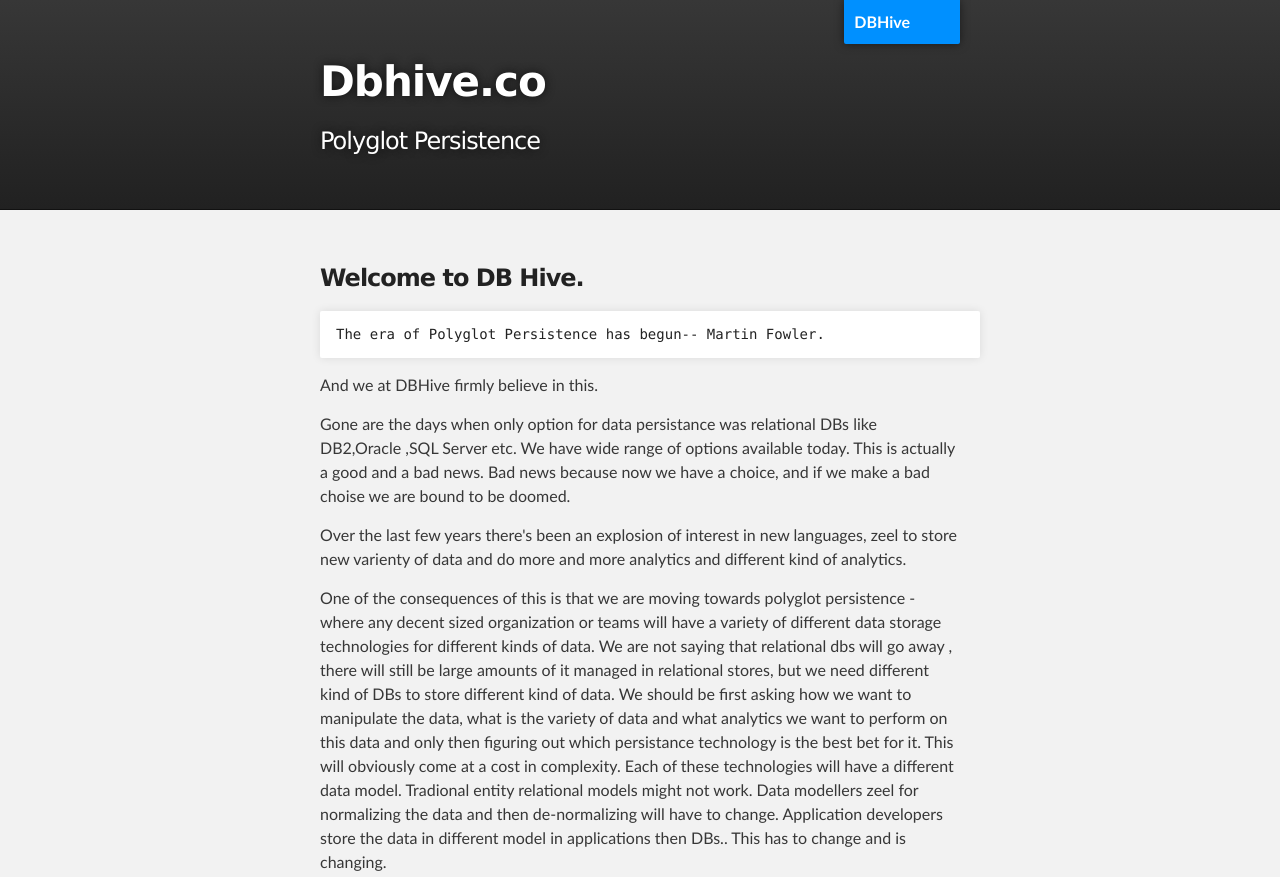
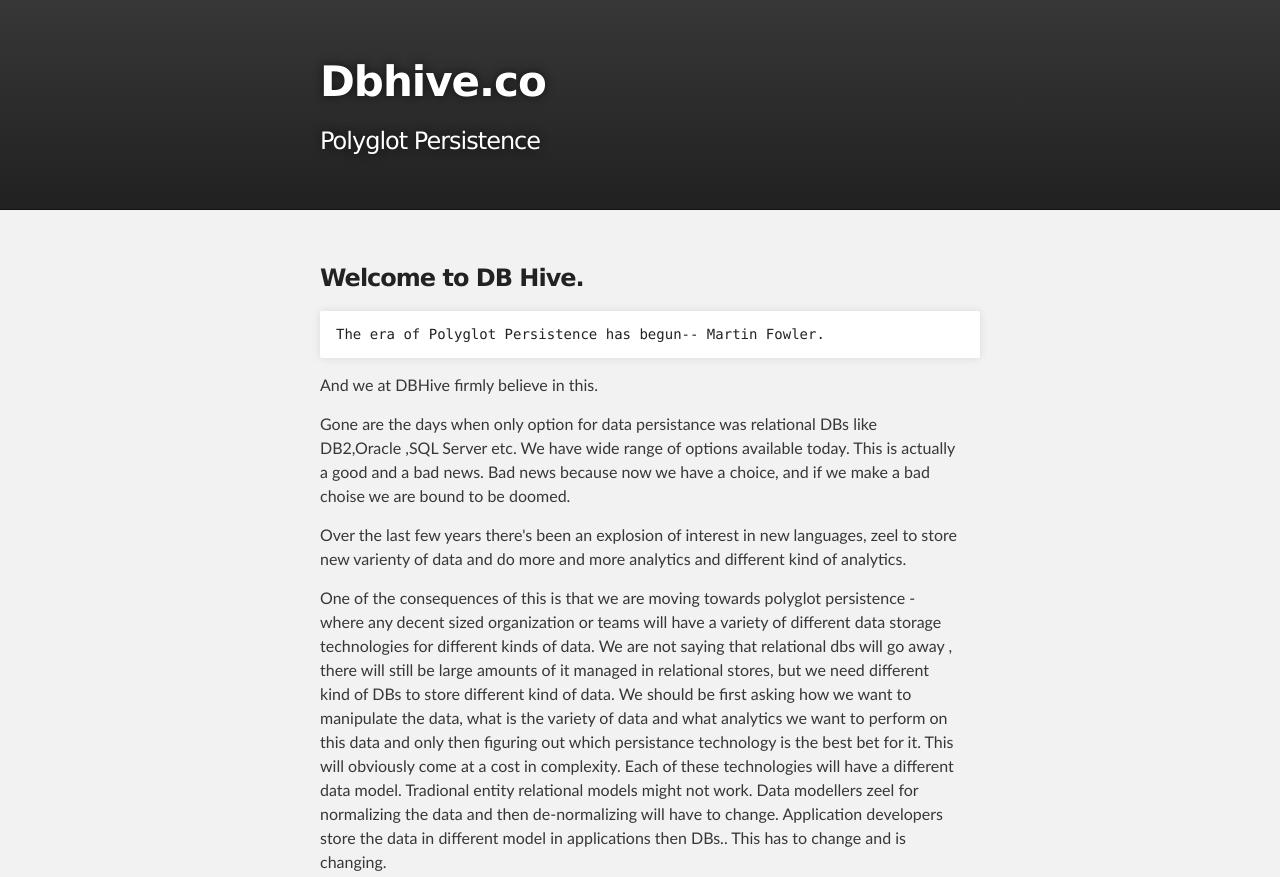
Before and after one commit to dbhive/dbhive.co, a plain HTML site: page index.html in a window 1280 px wide. Shown: the top 877 px of the page. Drawn offline with Linux system fonts and the light colour scheme.

Commit message:
Update index.html

```diff
--- a/index.html
+++ b/index.html
@@ -16,7 +16,6 @@
     <!-- HEADER -->
     <div id="header_wrap" class="outer">
         <header class="inner">
-<a id="forkme_banner" href="https://github.com/dbhive/dbhive.co">DBHive</a>
 
           <h1 id="project_title">Dbhive.co</h1>
           <h2 id="project_tagline">Polyglot Persistence</h2>
```
